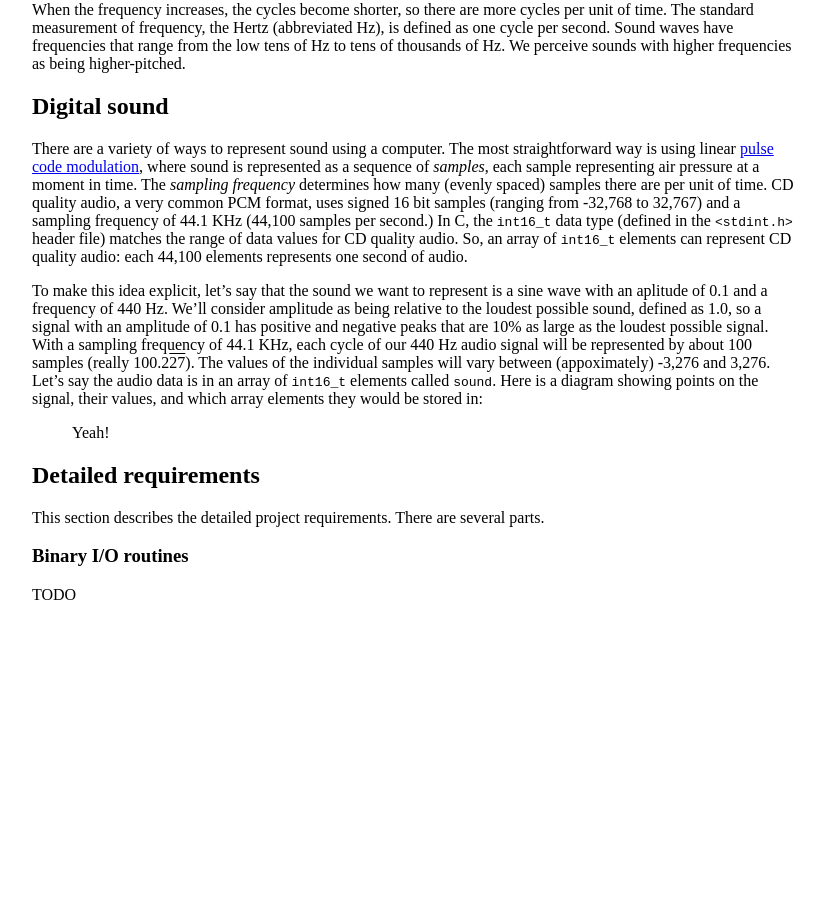
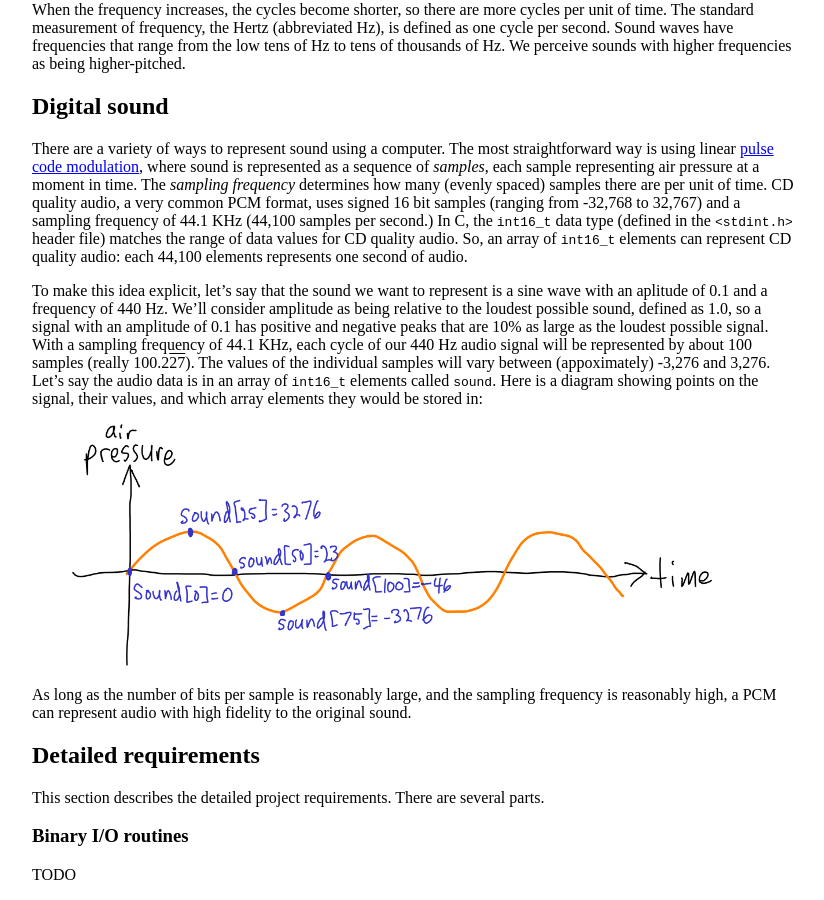
Before and after one commit to jhuintprog/fall2019, a Jekyll site: the page built from midterm_proj.md, in a window 1280 px wide and 900 px high, scrolled down 1398 px. Shown: the whole window, without its empty margins (224-1048 px from the left). Built offline with Jekyll 4.4.1, drawn with Linux system fonts in a browser that asks for light colours; before the commit the page ends 2018 px from its top, so only the background shows below that.

Commit message:
better diagram showing PCM sample values

```diff
--- a/midterm_proj.md
+++ b/midterm_proj.md
@@ -49,7 +49,9 @@ There are a variety of ways to represent sound using a computer.  The most strai
 
 To make this idea explicit, let's say that the sound we want to represent is a sine wave with an aplitude of 0.1 and a frequency of 440 Hz.  We'll consider amplitude as being relative to the loudest possible sound, defined as 1.0, so a signal with an amplitude of 0.1 has positive and negative peaks that are 10% as large as the loudest possible signal.  With a sampling frequency of 44.1 KHz, each cycle of our 440 Hz audio signal will be represented by about 100 samples (really 100.2<span style="text-decoration: overline;">27</span>).  The values of the individual samples will vary between (appoximately) -3,276 and 3,276.  Let's say the audio data is in an array of `int16_t` elements called `sound`.  Here is a diagram showing points on the signal, their values, and which array elements they would be stored in:
 
-> Yeah!
+> <a href="img/sound-sinewave-samples.png"><img alt="Sine wave" src="img/sound-sinewave-samples.png" style="width: 40em;"></a>
+
+As long as the number of bits per sample is reasonably large, and the sampling frequency is reasonably high, a PCM can represent audio with high fidelity to the original sound.
 
 ## Detailed requirements
 
```
Also changed, not shown: img/sound-sinewave-samples.png, 1 other file.
